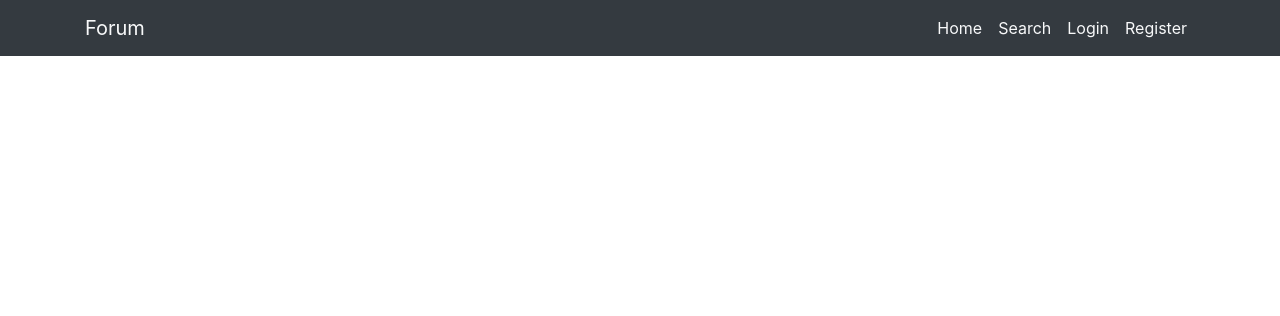
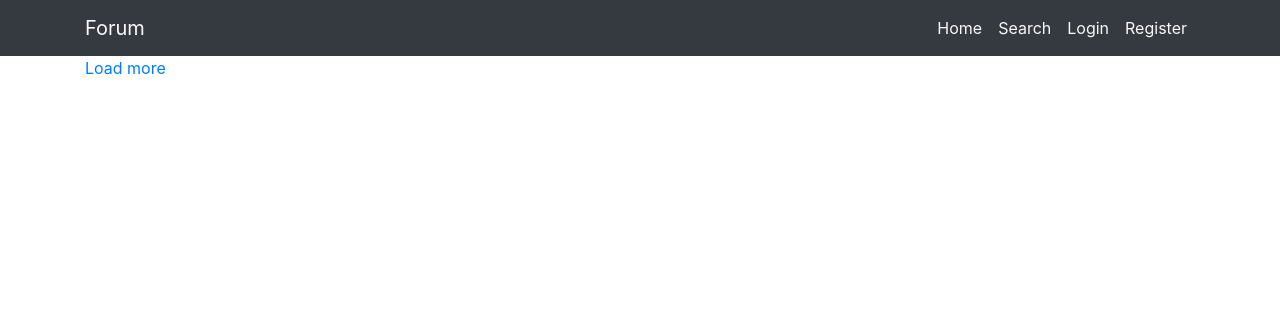
Before and after one commit to nciganovic/forumApp, a PHP site: page /forumApp/ in a window 1280 px wide. Shown: the top 316 px of the page. Run offline with PHP 8.4, Linux system fonts and the light colour scheme; data that the repository does not hold is empty; some libraries are stand-ins or nearby versions.

```diff
--- a/views/posts/main.php
+++ b/views/posts/main.php
@@ -1,4 +1,6 @@
 <?php
+    define("LIMIT", 2);
+
     if(isset($_GET["ctg"])){
         require_once "models/posts/get_ctg_posts.php";
     }
@@ -47,4 +49,9 @@
     </ul>
 <?php endforeach ?>
 
+<div id="loaded-posts"></div>
+
+<p><a href="#" id="load-more" offset="0">Load more</a></p>
+
 <script src="assets/js/upvotePost.js"></script>
+<script src="assets/js/loadMore.js"></script>
```
